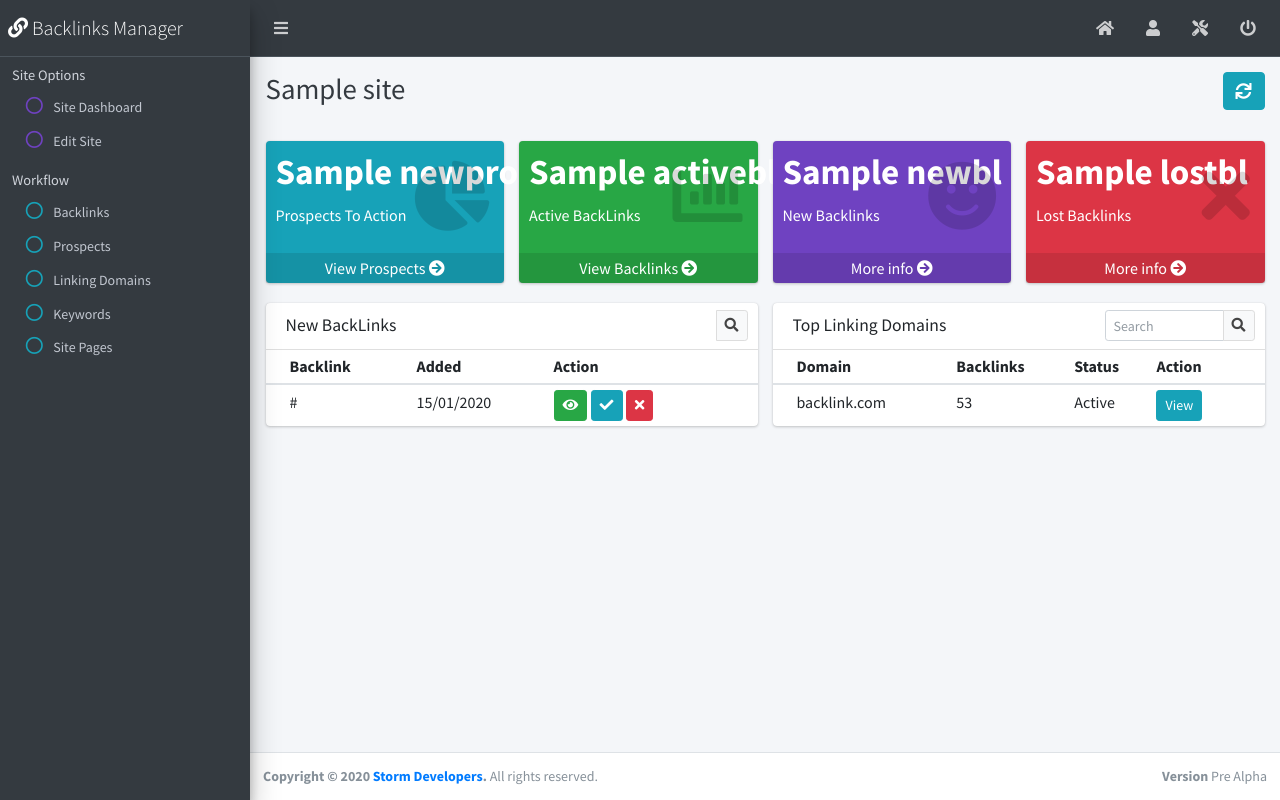
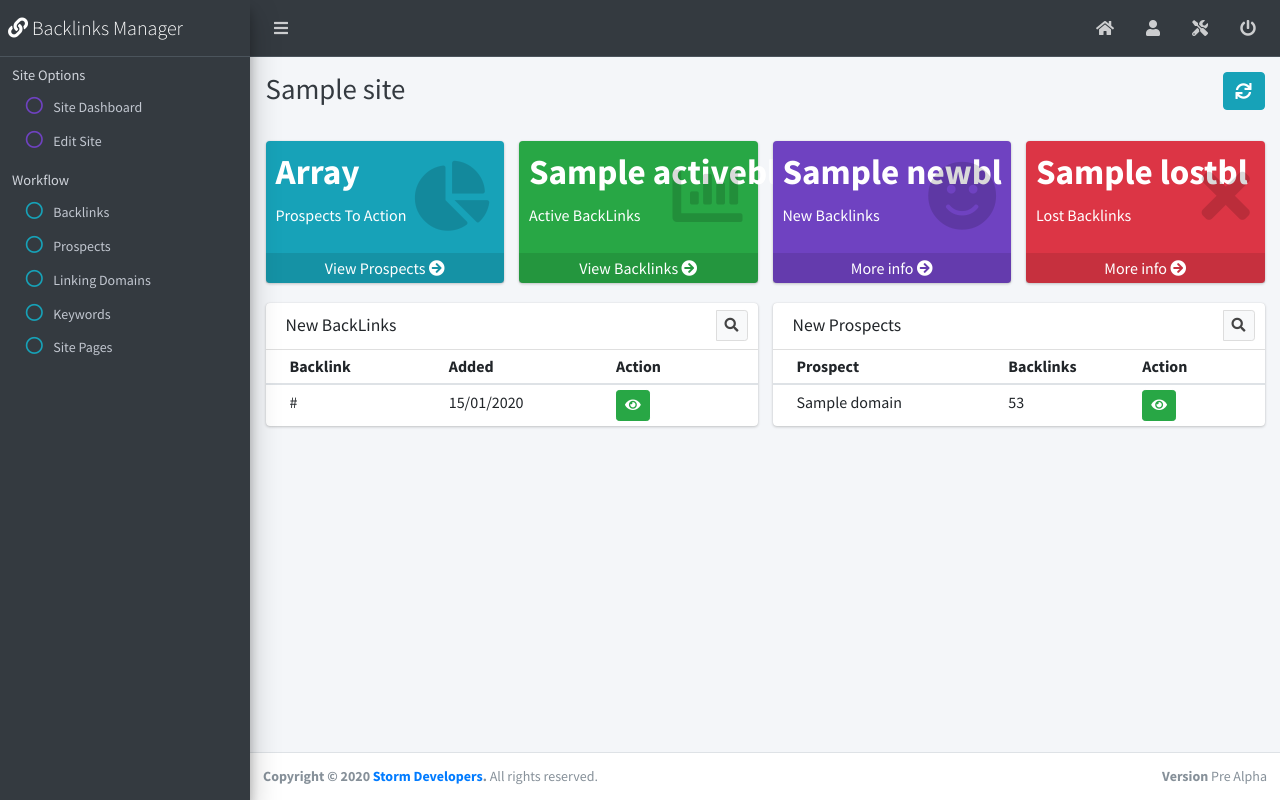
Before and after one commit to Narvuk/BacklinksManager, a Symfony app: template templates/sites/index.html.twig in a window 1280 px wide. Run offline with Twig, Linux system fonts and the light colour scheme; the template is opened without the code that fills it: most values are stand-ins (such as "Sample title", 1, 10 or a date in 2020); some libraries are stand-ins or nearby versions.

Commit message:
Update sites Dashboard

```diff
--- a/src/Controller/SitesController.php
+++ b/src/Controller/SitesController.php
@@ -39,11 +39,13 @@ class SitesController extends AbstractController
 
         $site = $this->getDoctrine()->getRepository(Sites::class)->find($id);
         $newbls = $this->getDoctrine()->getRepository(Backlinks::class)->findBy(['siteid' => $id, 'status' => 'New'], ['id' => 'DESC']);
+        $newprosp = $this->getDoctrine()->getRepository(Prospects::class)->findBy(['siteid' => $id, 'status' => 'New'], ['id' => 'DESC']);
 
         return $this->render('sites/index.html.twig',
             [
                 'site' => $site,
                 'newbls' => $newbls,
+                'newprosp' => $newprosp,
             ]
         );
     }
--- a/templates/sites/index.html.twig
+++ b/templates/sites/index.html.twig
@@ -104,9 +104,7 @@
                       <td>{{ nb.backlink }}</td>
                       <td>{{ nb.created|date('d/m/Y') }}</td>
                       <td>
-                        <button class="btn btn-success btn-sm"><i class="fas fa-eye"></i></button>
-                        <button class="btn btn-info btn-sm"><i class="fas fa-check"></i></button>
-                        <button class="btn btn-danger btn-sm"><i class="fas fa-times"></i></button>
+                        <a href="{{ path('backlink_view', {'id': nb.id}) }}" class="btn btn-success btn-sm"><i class="fas fa-eye"></i></a>
                       </td>
                     </tr>
                     {% endfor %}
@@ -121,12 +119,10 @@
         <div class="col-6">
             <div class="card">
               <div class="card-header">
-                <h3 class="card-title">Top Linking Domains</h3>
+                <h3 class="card-title">New Prospects</h3>
 
                 <div class="card-tools">
-                  <div class="input-group input-group-sm" style="width: 150px;">
-                    <input type="text" name="table_search" class="form-control float-right" placeholder="Search">
-
+                  <div class="input-group input-group-sm">
                     <div class="input-group-append">
                       <button type="submit" class="btn btn-default"><i class="fas fa-search"></i></button>
                     </div>
@@ -138,19 +134,21 @@
                 <table class="table table-sm table-hover text-nowrap">
                   <thead>
                     <tr>
-                      <th>Domain</th>
+                      <th>Prospect</th>
                       <th>Backlinks</th>
-                      <th>Status</th>
                       <th>Action</th>
                     </tr>
                   </thead>
                   <tbody>
+                  {% for np in newprosp %}
                     <tr>
-                      <td>backlink.com</td>
+                      <td>{{ np.domain }}</td>
                       <td>53</td>
-                      <td><span class="tag tag-success">Active</span></td>
-                      <td><button class="btn btn-info btn-sm">View</button></td>
+                      <td>
+                        <a href="" class="btn btn-success btn-sm"><i class="fas fa-eye"></i></a>
+                      </td>
                     </tr>
+                    {% endfor %}
                   </tbody>
                 </table>
               </div>
```
